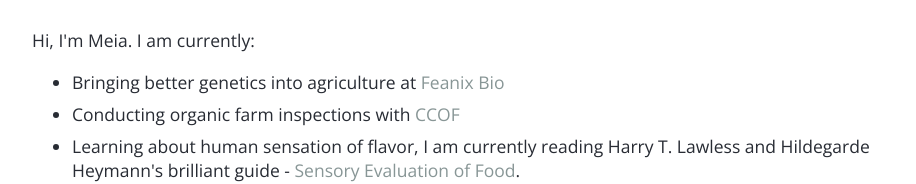
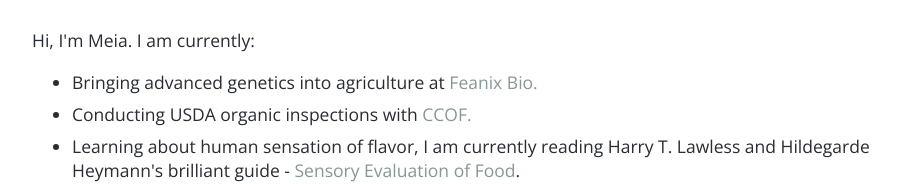
Before and after one commit to meiaalsup/meiaalsup.github.io, a React (Create React App) app: page / in a window 1280 px wide. Shown: the part 297-481 px from the top of the page, without its empty margins (160-1076 px from the left). Built offline with nearby package versions, Linux system fonts and the light colour scheme; some icons are missing.

Commit message:
add periods to sentences

```diff
--- a/src/data/HomeData.js
+++ b/src/data/HomeData.js
@@ -9,9 +9,9 @@ const homePageData = [
   {
     item:
       <div>
-        {`Bringing better genetics into agriculture at `}
+        {`Bringing advanced genetics into agriculture at `}
         <a target="_blank" rel="noopener noreferrer" href="//feanixbio.com/">
-          Feanix Bio
+          Feanix Bio.
         </a>
       </div>,
     show: true,
@@ -19,9 +19,9 @@ const homePageData = [
   {
     item:
       <div>
-        {`Conducting organic farm inspections with `}
+        {`Conducting USDA organic inspections with `}
         <a target="_blank" rel="noopener noreferrer" href="//ccof.org">
-          CCOF
+          CCOF.
         </a>
       </div>,
     show: true,
```
